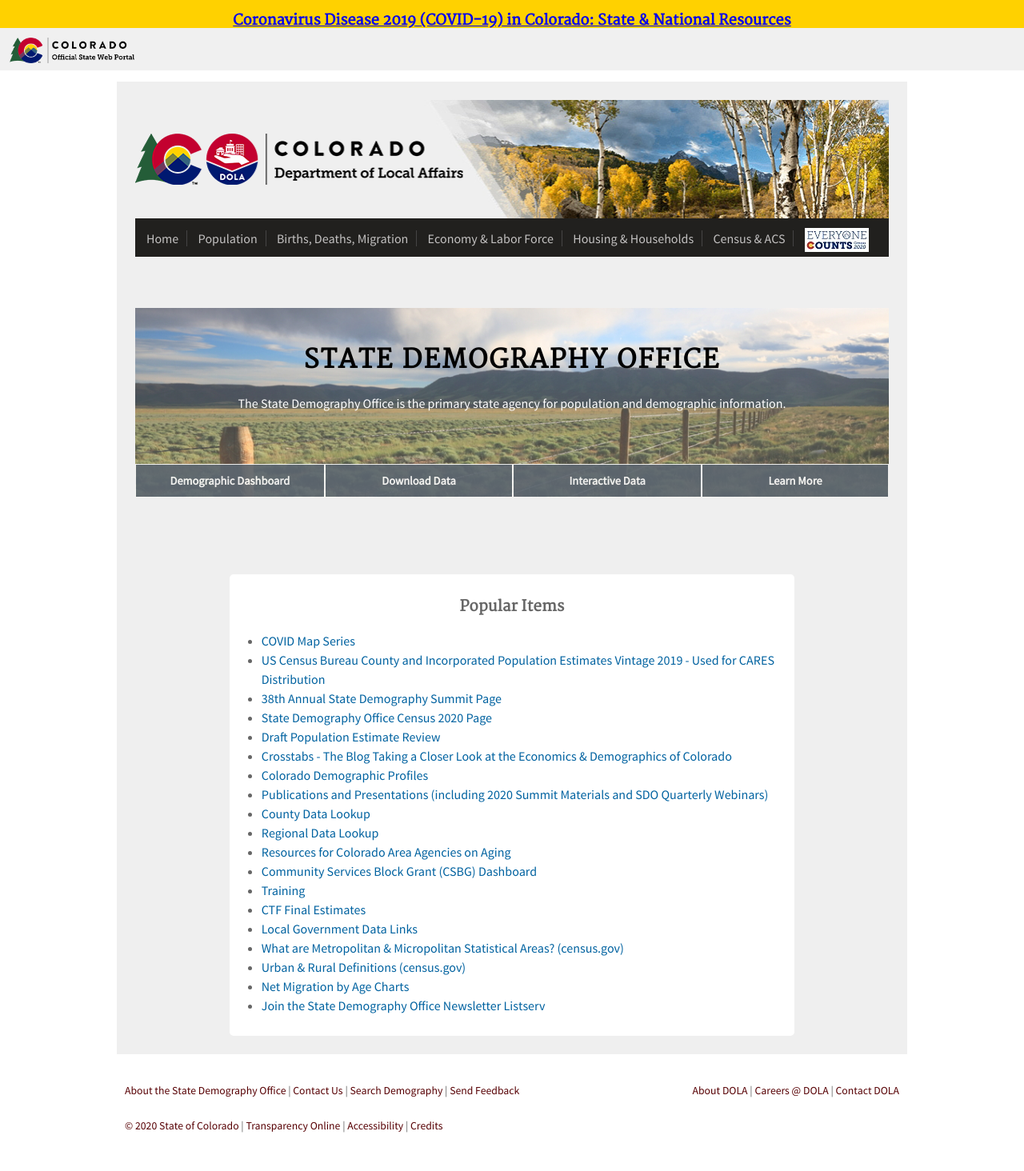
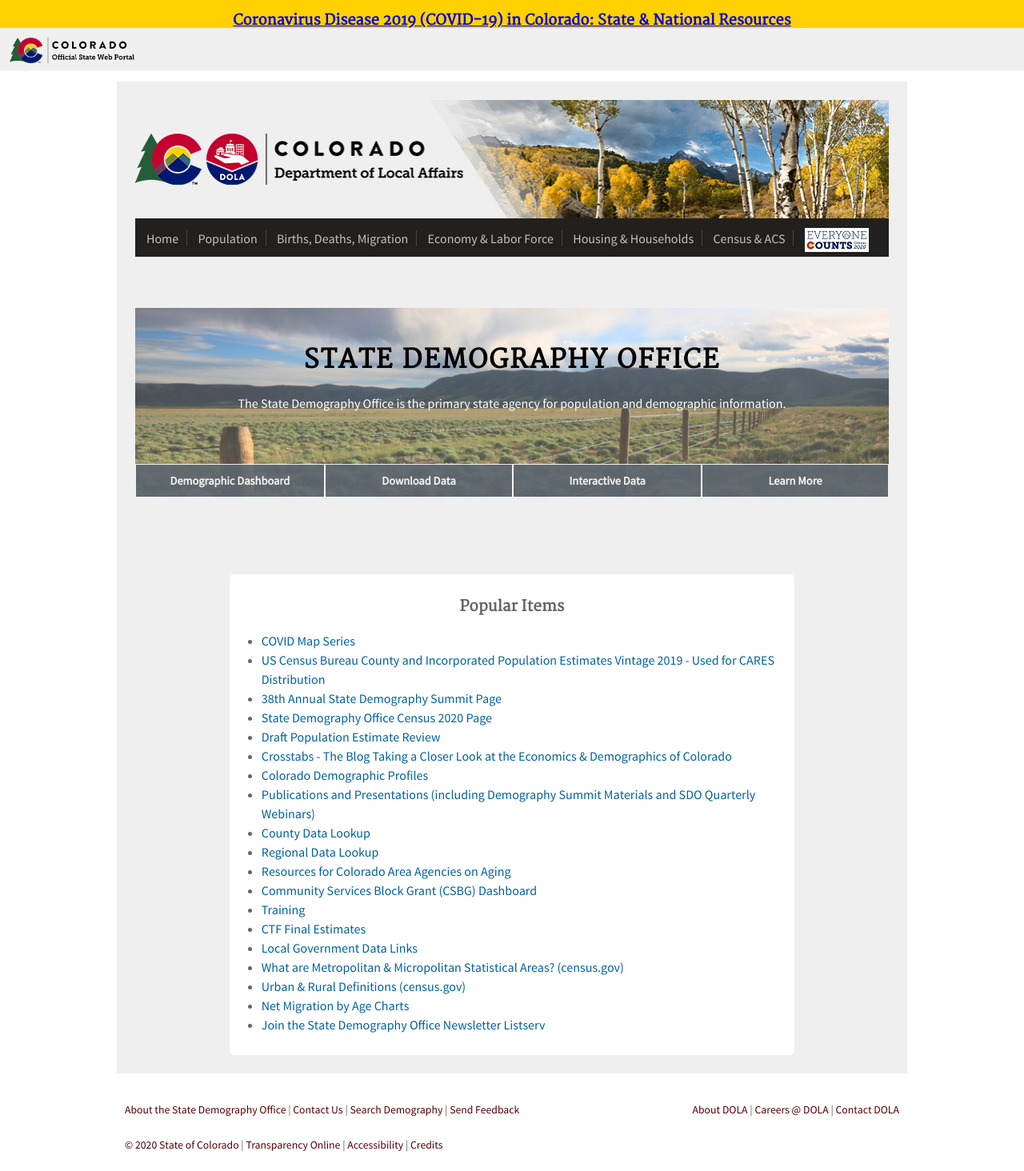
Before and after one commit to TBleess/Website_New, a Jekyll site: the page built from pages/0_Homepage_and_Footer_Links/index.md, in a window 1280 px wide. Shown: the whole page at 80% size. Built offline with Jekyll 4.4.1, drawn with Linux system fonts in a browser that asks for light colours; before the commit the page ends 1440 px from its top, so only the background shows below that.

Commit message:
Update infobox.yml

```diff
--- a/_data/infobox.yml
+++ b/_data/infobox.yml
@@ -16,7 +16,7 @@
   url: "/crosstabs/"
 - name: "Colorado Demographic Profiles"
   url: "/colorado-demographic-profiles/"
-- name: "Publications and Presentations (including 2020 Summit Materials and SDO Quarterly Webinars)"
+- name: "Publications and Presentations (including Demography Summit Materials and SDO Quarterly Webinars)"
   url: "/demography/publications-and-presentations#publications-and-presentations"
 - name: "County Data Lookup"
   url: "population/data/county-data-lookup/"
```
